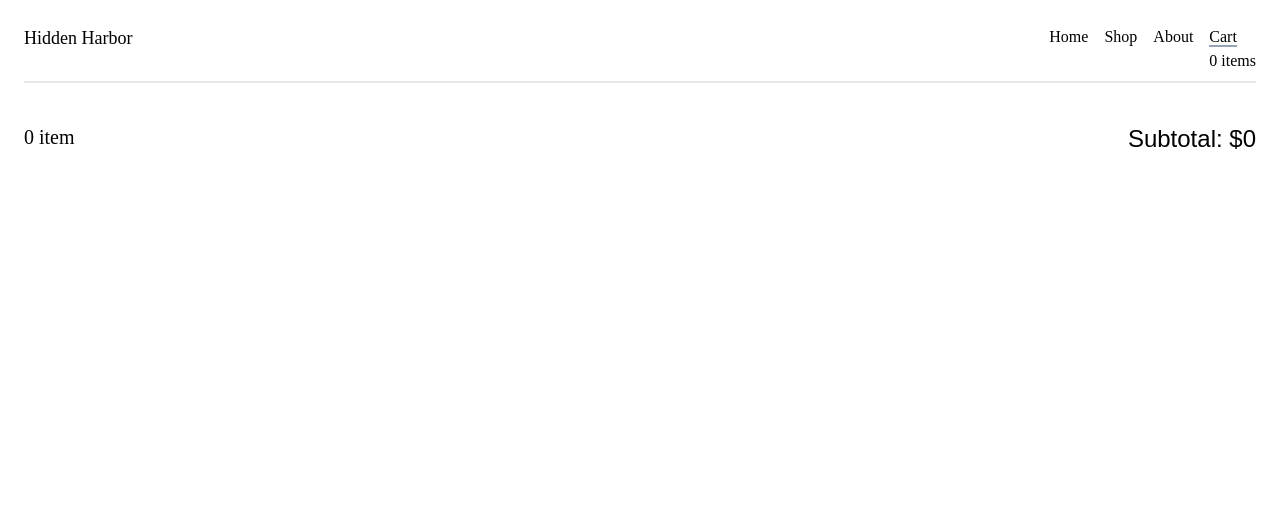
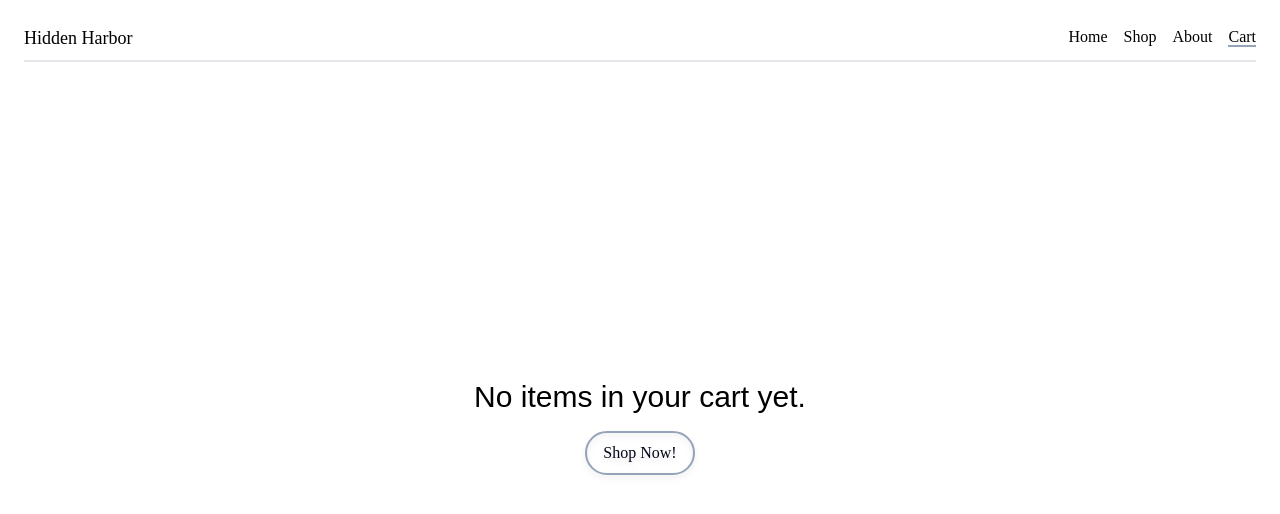
Before and after one commit to ethanwhall389/hidden-harbor-ecommerce, a React (Vite) app: page /cart in a window 1280 px wide. Shown: the top 514 px of the page. Built offline with nearby package versions, Linux system fonts and the light colour scheme; a web font is replaced by a local one.

Commit message:
Add no items message to cart

```diff
--- a/src/Router.jsx
+++ b/src/Router.jsx
@@ -9,7 +9,7 @@ import Product from './components/pages/Product';
 import Shop from './components/pages/Shop';
 
 export default function Router() {
-  const [cart, setCart] = useState([]);
+  const [cart, setCart] = useState(null);
 
   const router = createBrowserRouter([
     {
--- a/src/components/elements/NavBar.jsx
+++ b/src/components/elements/NavBar.jsx
@@ -23,7 +23,7 @@ export default function NavBar({ cart }) {
           </li>
           <li>
             <NavigationLink text={'Cart'} link={'cart'} />
-            <p>{cart.length} items</p>
+            {cart && <p>{cart.length} items</p>}
           </li>
         </ul>
       </nav>
--- a/src/components/pages/Cart.jsx
+++ b/src/components/pages/Cart.jsx
@@ -1,5 +1,6 @@
 import PropTypes from 'prop-types';
 import CartItem from '../elements/CartItem';
+import Button from '../elements/Button.jsx';
 
 export default function Cart({ cart, setCart }) {
   console.log(cart);
@@ -13,6 +14,15 @@ export default function Cart({ cart, setCart }) {
   }
 
   return (
+    <>
+      {!cart && (
+        <div className="h-full flex flex-col gap-4 justify-center items-center">
+          <h1 className="font-mont text-3xl">No items in your cart yet.</h1>
+          <Button text={'Shop Now!'} link={'/shop'} />
+        </div>
+      )}
+
+      {cart && (
         <div className="pt-6 pb-6">
           {cart.map((product, index) => (
             <CartItem key={index} data={product} />
@@ -24,6 +34,8 @@ export default function Cart({ cart, setCart }) {
             <h2 className="font-mont text-2xl">Subtotal: ${getSubtotal()}</h2>
           </div>
         </div>
+      )}
+    </>
   );
 }
 
```
Lines whose indentation alone changed are shown as unchanged.
